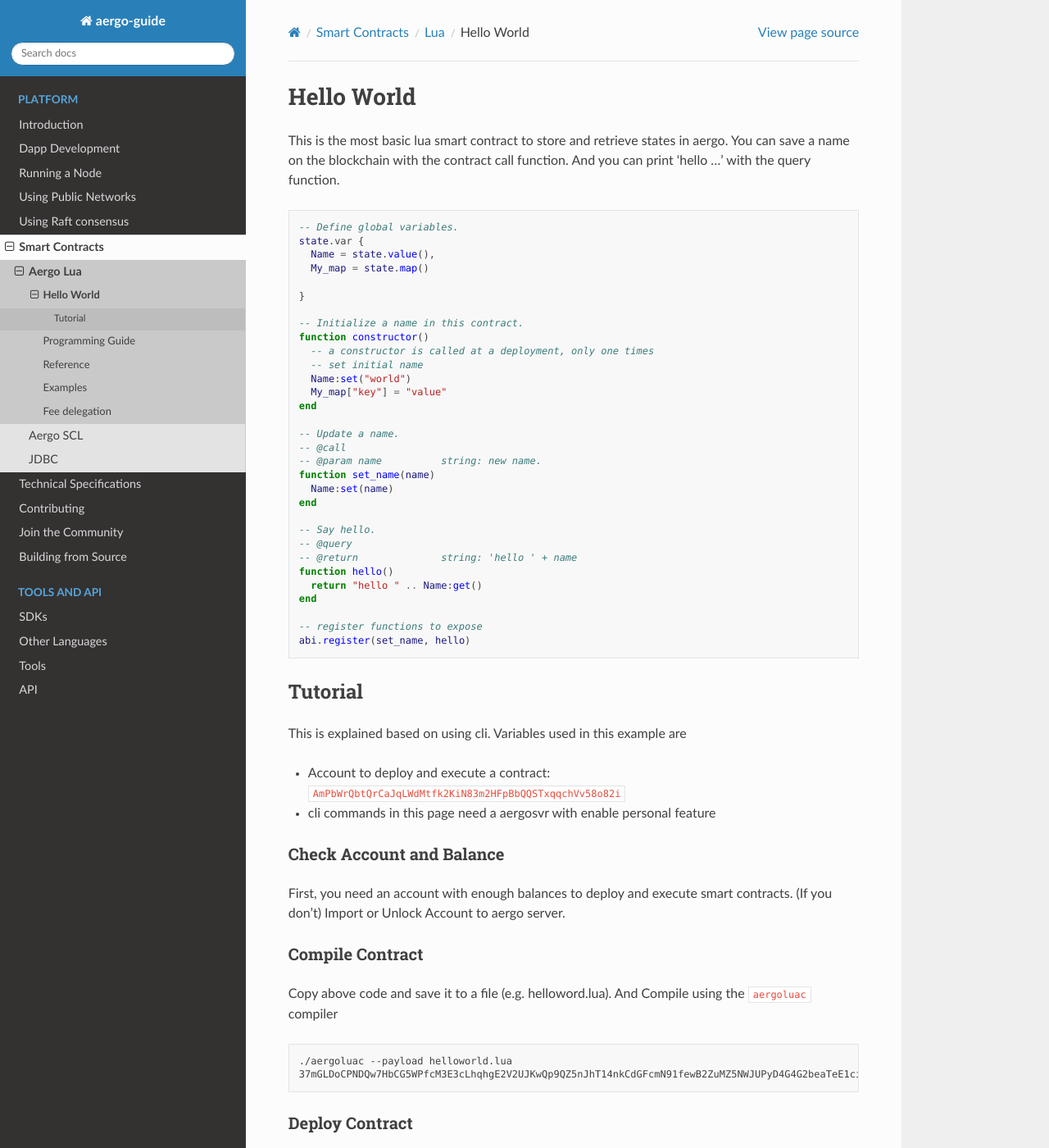
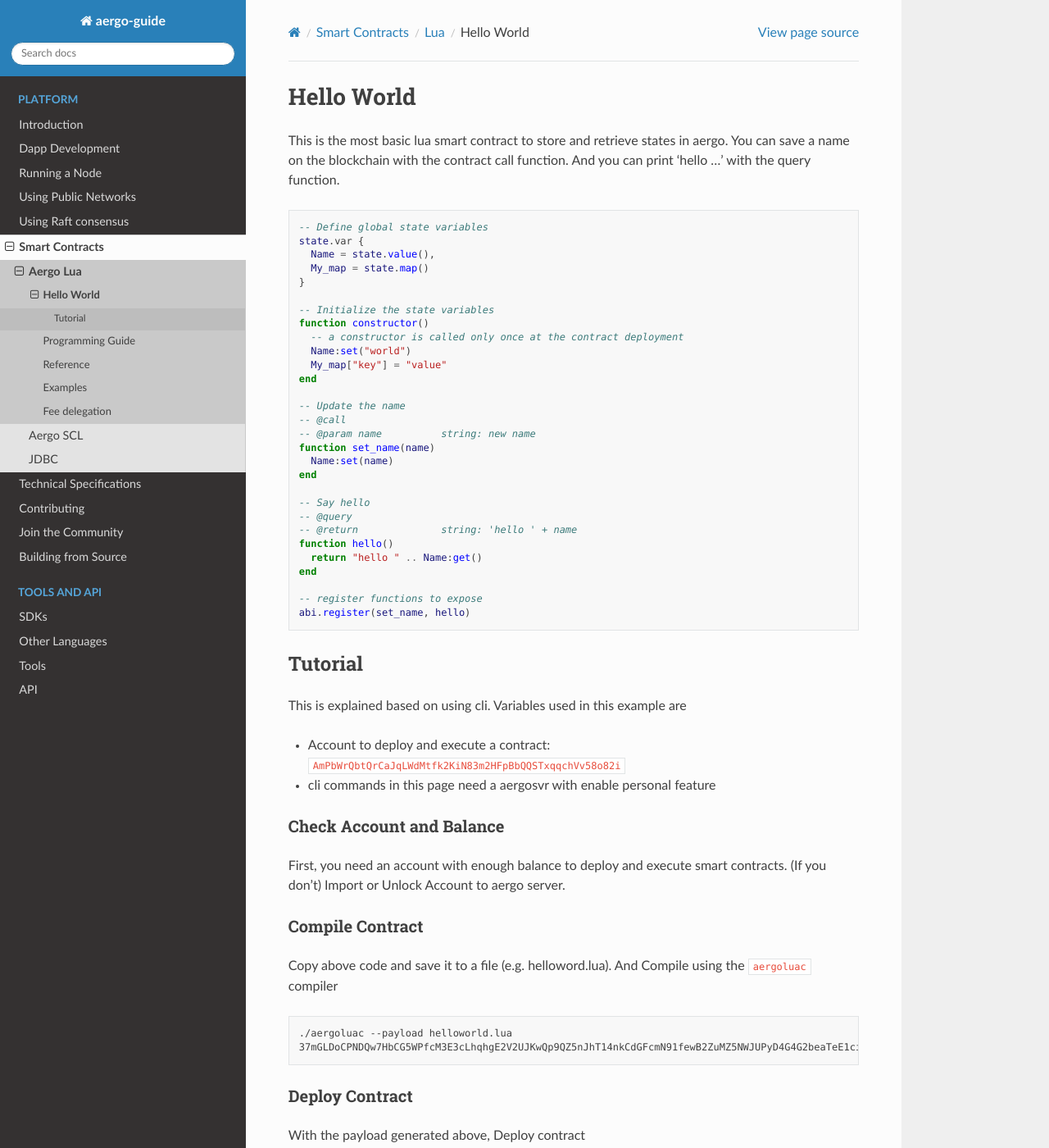
Before and after one commit to aergoio/guide, a Sphinx documentation site: the page built from source/smart-contracts/lua/hello-world.md, in a window 1280 px wide and 1400 px high. Shown: the whole window at 82% size. Built offline with Sphinx 7.4.7 and the Read the Docs theme 2.0.0, drawn with Linux system fonts in a browser that asks for light colours.

Commit message:
Update hello-world.md

````diff
--- a/source/smart-contracts/lua/hello-world.md
+++ b/source/smart-contracts/lua/hello-world.md
@@ -1,31 +1,30 @@
 # Hello World
+
 This is the most basic lua smart contract to store and retrieve states in aergo.
 You can save a name on the blockchain with the contract call function. And you can print 'hello ...' with the query function.
 
 ``` lua
--- Define global variables.
+-- Define global state variables
 state.var {
   Name = state.value(),
   My_map = state.map()
-
 }
 
--- Initialize a name in this contract.
+-- Initialize the state variables
 function constructor()
-  -- a constructor is called at a deployment, only one times
-  -- set initial name
+  -- a constructor is called only once at the contract deployment
   Name:set("world")
   My_map["key"] = "value"
 end
 
--- Update a name.
+-- Update the name
 -- @call
--- @param name          string: new name.
+-- @param name          string: new name
 function set_name(name)
   Name:set(name)
 end
 
--- Say hello.
+-- Say hello
 -- @query
 -- @return              string: 'hello ' + name
 function hello()
@@ -42,7 +41,7 @@
 * cli commands in this page need a aergosvr with enable personal feature
 
 ### Check Account and Balance
-First, you need an account with enough balances to deploy and execute smart contracts.
+First, you need an account with enough balance to deploy and execute smart contracts.
 (If you don't) Import or Unlock Account to aergo server.
 
 ### Compile Contract
````
